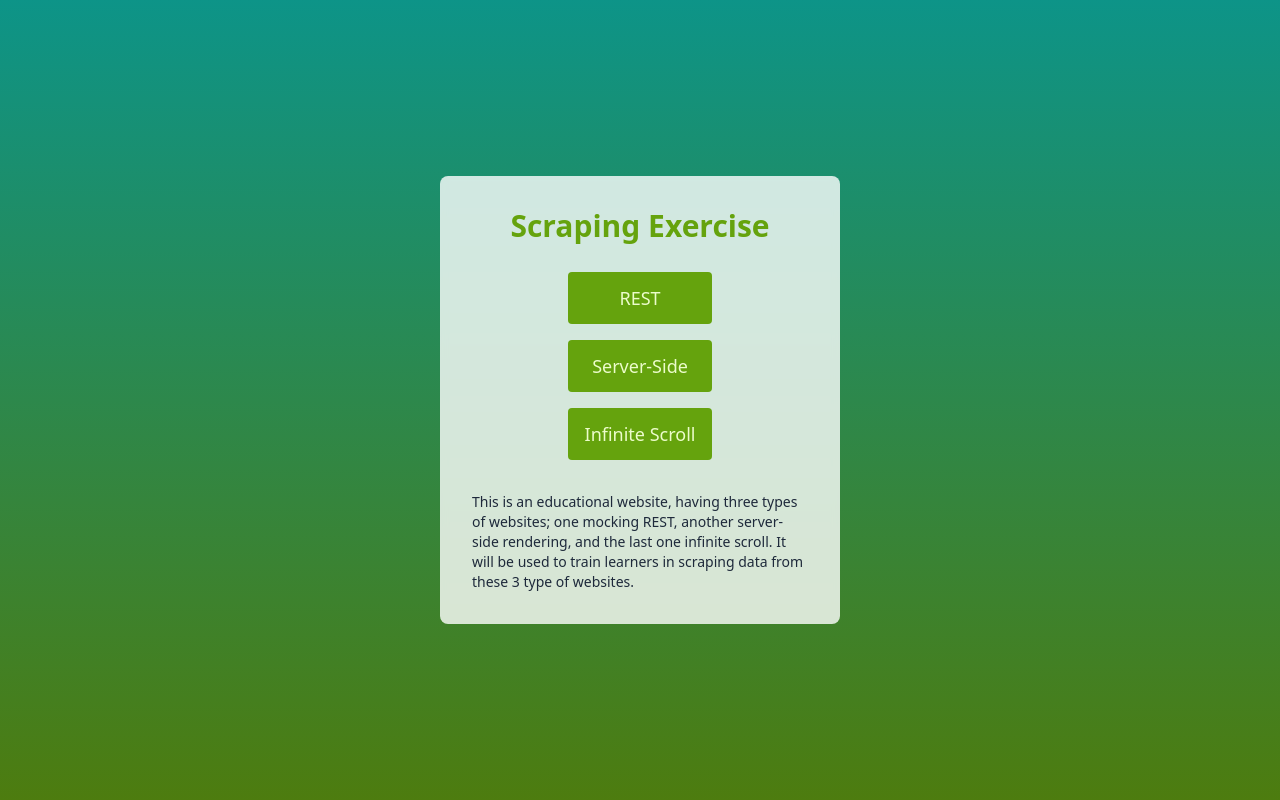
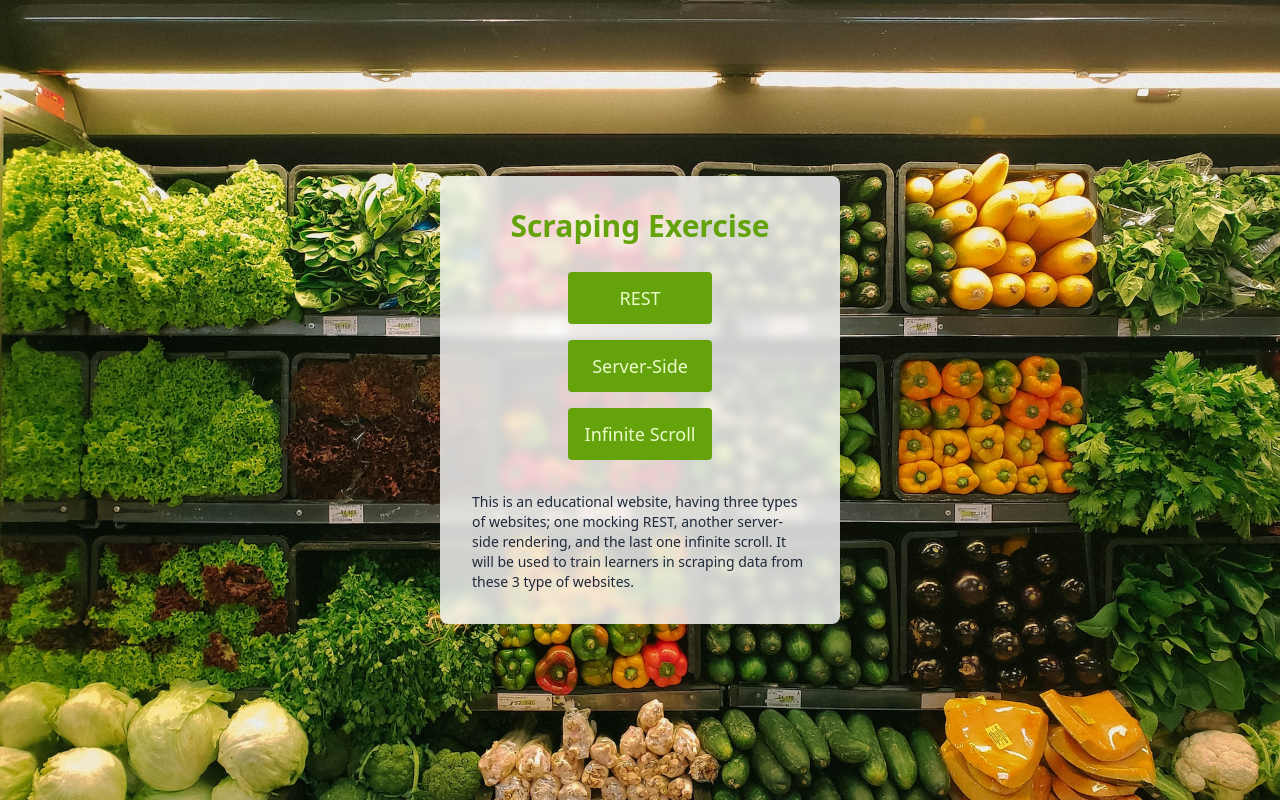
Before and after one commit to decodeMT/mcast.decode.website.supermarket, a Vue app: page / in a window 1280 px wide. Built offline with nearby package versions, Linux system fonts and the light colour scheme.

Commit message:
Added background

```diff
--- a/src/HomePage.vue
+++ b/src/HomePage.vue
@@ -1,6 +1,7 @@
 <template>
   <div
     class="flex flex-col bg-gradient-to-b from-teal-600 to-lime-700 min-h-screen min-w-full justify-center items-center"
+    :style="`background: url(${background}); background-size: cover`"
   >
     <div
       class="bg-white flex flex-col p-8 rounded-lg bg-opacity-80 backdrop-blur-sm max-w-[400px]"
@@ -35,4 +36,6 @@
   </div>
 </template>
 
-<script setup></script>
+<script setup>
+  import background from "./assets/background.jpg";
+</script>
```
Also changed, not shown: src/assets/background.jpg (added).
